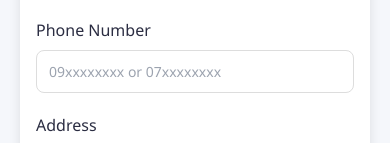
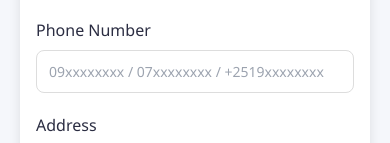
Before and after one commit to Mame559506/NMobileClinic, a React (Vite) app in the folder frontend/: page /register in a window 390 px wide. Shown: the part 506-649 px from the top of the page. Built offline with nearby package versions, Linux system fonts and the light colour scheme; no server answers.

Commit message:
fix: phone accepts 09/07 (10 digits) or +2519/+2517 (13 chars) formats

```diff
--- a/frontend/src/pages/auth/Register.jsx
+++ b/frontend/src/pages/auth/Register.jsx
@@ -4,7 +4,9 @@ import { useLanguage } from '../../context/LanguageContext'
 import { Link } from 'react-router-dom'
 import { FaMobileAlt, FaGlobe, FaEye, FaEyeSlash, FaDice, FaCheckCircle, FaTimesCircle } from 'react-icons/fa'
 
-// Password strength checker
+// Phone validation: 09/07 + 8 digits OR +2519/+2517 + 8 digits
+const isValidPhone = (ph) =>
+  /^(09|07)\d{8}$/.test(ph) || /^\+251(9|7)\d{8}$/.test(ph)
 const checkPassword = (pw) => ({
   length:  pw.length >= 12,
   upper:   /[A-Z]/.test(pw),
@@ -46,7 +48,7 @@ export default function Register() {
   const handleSubmit = async (e) => {
     e.preventDefault()
     if (!strong) { setError('Password does not meet the requirements.'); return }
-    if (form.phone && !/^(09|07)\d{8}$/.test(form.phone)) { setError('Phone number must be 10 digits starting with 09 or 07.'); return }
+    if (form.phone && !isValidPhone(form.phone)) { setError('Phone must be 09xxxxxxxx, 07xxxxxxxx, +2519xxxxxxxx or +2517xxxxxxxx.'); return }
     if (!agreed) { setError('You must agree to the Terms & Conditions.'); return }
     setError(''); setLoading(true)
     const result = await register(form)
@@ -162,18 +164,25 @@ export default function Register() {
           <div className="form-group">
             <label>{t('phoneNumber')}</label>
             <input className="form-control"
-              placeholder="09xxxxxxxx or 07xxxxxxxx"
+              placeholder="09xxxxxxxx / 07xxxxxxxx / +2519xxxxxxxx"
               value={form.phone}
-              inputMode="numeric"
-              maxLength={10}
+              maxLength={13}
               onChange={e => {
-                const v = e.target.value.replace(/[^0-9]/g, '').slice(0, 10)
+                let v = e.target.value
+                // Allow + only at the start
+                v = v.replace(/(?!^\+)[^0-9]/g, '')
+                // If starts with +, allow up to 13 chars (+251 + 9 digits), else digits only max 10
+                if (v.startsWith('+')) {
+                  v = '+' + v.slice(1).replace(/[^0-9]/g, '').slice(0, 12)
+                } else {
+                  v = v.replace(/[^0-9]/g, '').slice(0, 10)
+                }
                 setForm({ ...form, phone: v })
               }}
             />
-            {form.phone && !/^(09|07)\d{8}$/.test(form.phone) && (
+            {form.phone && !isValidPhone(form.phone) && (
               <small style={{ color: 'var(--danger)', fontSize: 12 }}>
-                Must be 10 digits starting with 09 or 07
+                Use 09xxxxxxxx, 07xxxxxxxx, +2519xxxxxxxx or +2517xxxxxxxx
               </small>
             )}
           </div>
```
Also changed, not shown: 3 other files (tests, documents, lock files or other folders).
